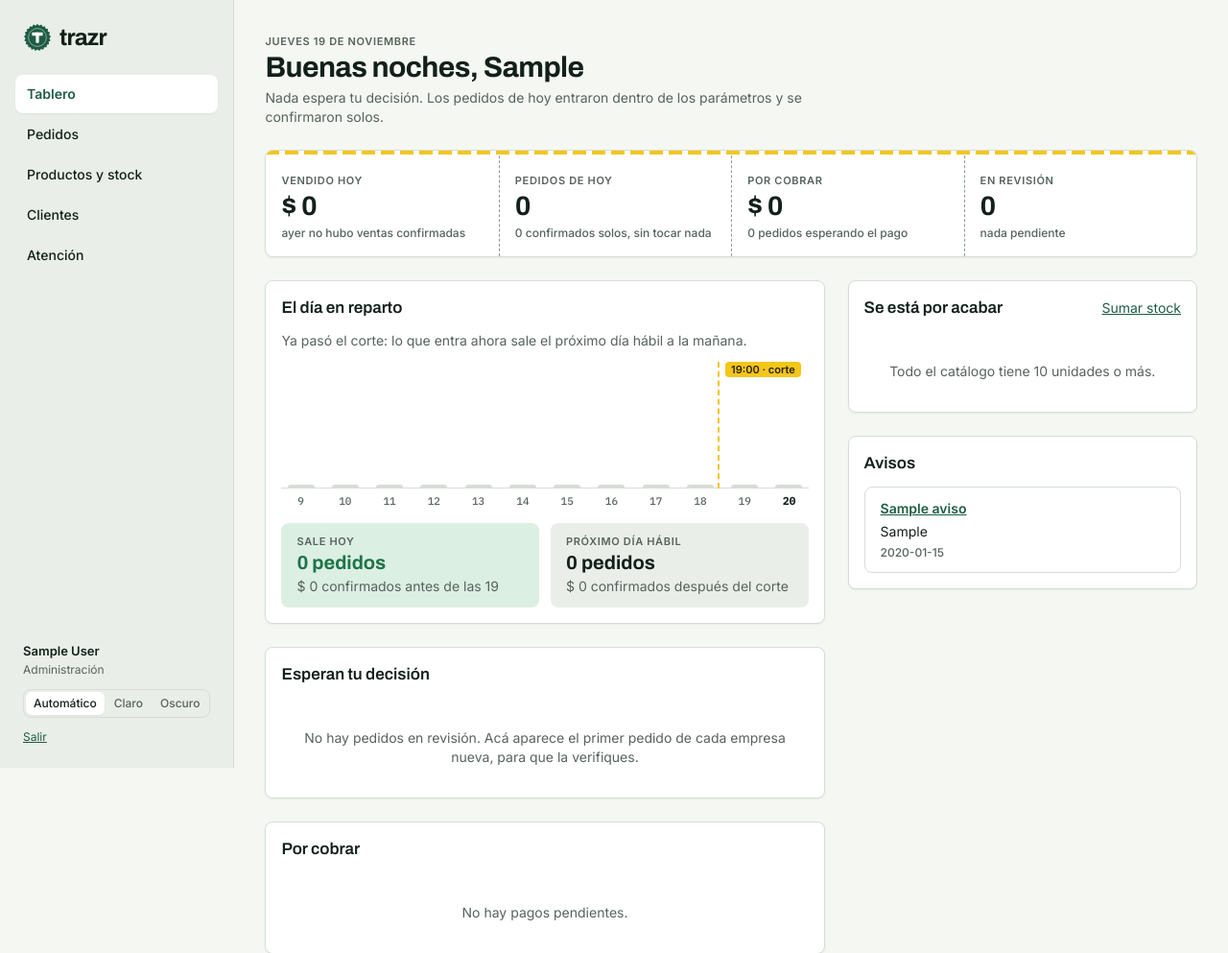
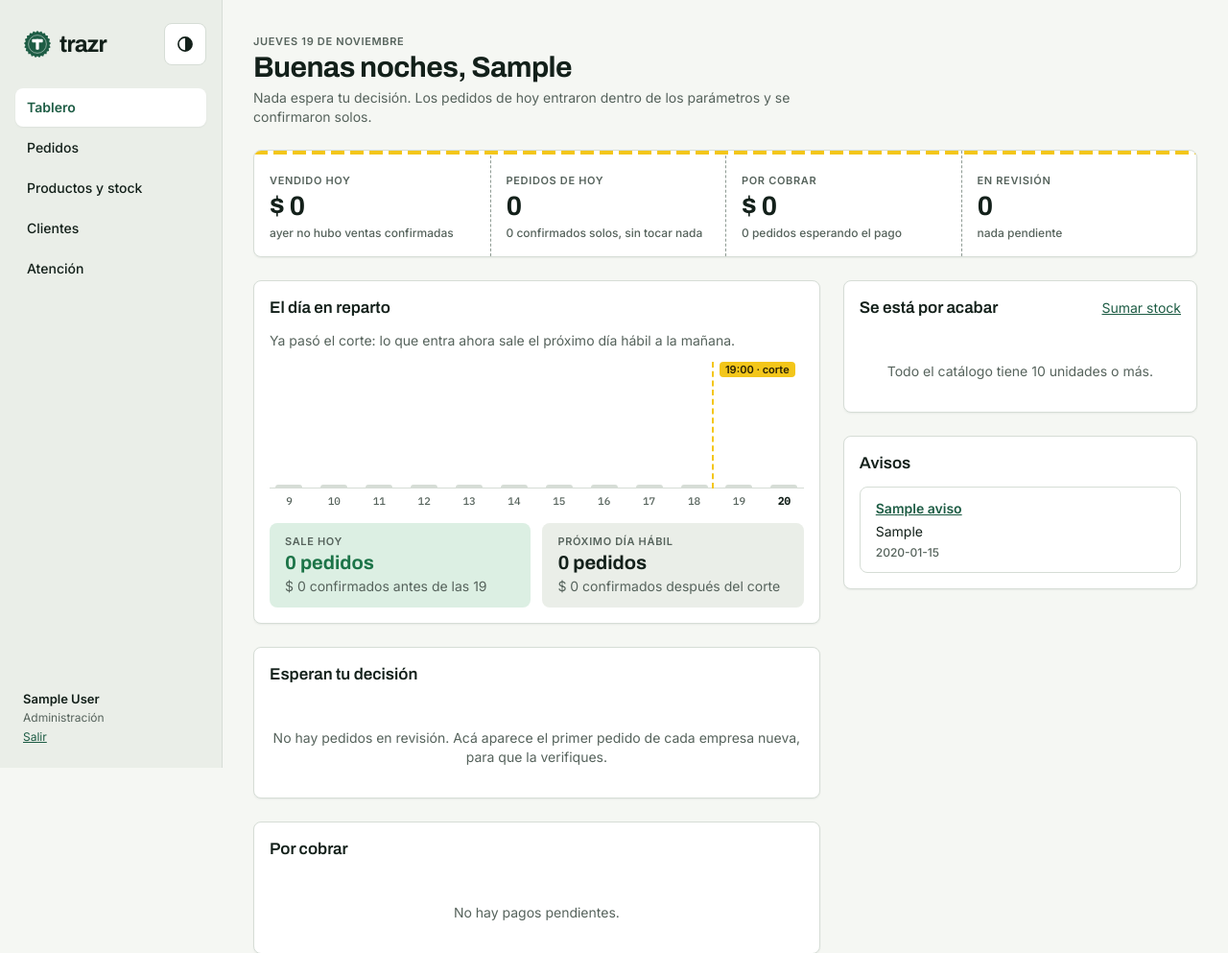
Before and after one commit to JosemariaHenriquezC/TRAZR, a FastAPI app: page /admin in a window 1280 px wide. Shown: the top 993 px of the page at 96% size. Run offline with FastAPI, Linux system fonts and the light colour scheme; the visitor is signed in with stand-in values (Sample User, id 1); tables that the repository leaves empty hold one stand-in row (values such as "Sample post").

Commit message:
Panel: botón de tema siempre a mano (arriba, también en el celular y en el ingreso)
Un solo botón que pasa Automático → Claro → Oscuro, con ícono de cada estado.
Reemplaza al selector que quedaba escondido dentro del menú en el celular.

Co-Authored-By: Claude Opus 5.5 <noreply@anthropic.com>
Claude-Session: https://claude.ai/code/session_01PWg987fXLTQ3eZk3JRRLQp

```diff
--- a/app/web/static/admin.css
+++ b/app/web/static/admin.css
@@ -56,12 +56,16 @@ a { color:var(--monte); } a:hover { color:var(--monte-hover); }
 .count { min-width:20px; padding:0 6px; border-radius:999px; background:var(--limon); color:var(--on-limon); font:600 12px/20px var(--font-sans); text-align:center; }
 .side__foot { margin-top:auto; display:flex; flex-direction:column; gap:var(--space-1); padding:0 var(--space-2); font-size:12px; line-height:16px; color:var(--ink-muted); }
 .side__foot strong { color:var(--ink); font-weight:600; font-size:13px; }
-.theme-switch { display:flex; gap:2px; margin:var(--space-2) 0; padding:2px; border:1px solid var(--line); border-radius:var(--radius-md);
-  background:var(--surface-sunken); width:max-content; }
-.theme-switch button { border:0; background:none; color:var(--ink-muted); font:500 12px/16px var(--font-sans); padding:4px 8px;
-  border-radius:6px; cursor:pointer; transition:background-color .15s var(--ease), color .15s var(--ease); }
-.theme-switch button:hover { color:var(--ink); }
-.theme-switch button[aria-pressed="true"] { background:var(--surface-raised); color:var(--ink); box-shadow:var(--shadow-panel); }
+.side__actions { display:flex; align-items:center; gap:var(--space-2); }
+.theme-btn { display:inline-flex; align-items:center; justify-content:center; width:44px; height:44px; padding:0;
+  border:1px solid var(--line); border-radius:var(--radius-md); background:var(--surface-raised); color:var(--ink);
+  cursor:pointer; transition:background-color .15s var(--ease), border-color .15s var(--ease); }
+.theme-btn:hover { border-color:var(--line-strong); }
+.theme-btn:active { transform:scale(.96); }
+.theme-btn__icon { display:none; }
+.theme-btn[data-state="auto"] .theme-btn__icon--auto,
+.theme-btn[data-state="light"] .theme-btn__icon--light,
+.theme-btn[data-state="dark"] .theme-btn__icon--dark { display:block; }
 .nav-link-btn { background:none; border:0; padding:0; color:var(--monte); font:inherit; cursor:pointer; text-decoration:underline; }
 
 /* Botón hamburguesa (solo en pantallas angostas) */
--- /dev/null
+++ b/app/web/static/tema.js
@@ -0,0 +1,31 @@
+// Botón de tema del panel: Automático (como el dispositivo) → Claro → Oscuro.
+// La elección se guarda en este navegador; el <head> ya la aplicó antes de pintar.
+(function () {
+  var KEY = "trazr-tema";
+  var ORDER = ["auto", "light", "dark"];
+  var LABEL = { auto: "Automático", light: "Claro", dark: "Oscuro" };
+  var root = document.documentElement;
+
+  function current() { return root.dataset.theme || "auto"; }
+
+  function paint() {
+    var t = current();
+    document.querySelectorAll("[data-theme-toggle]").forEach(function (b) {
+      b.dataset.state = t;
+      var next = ORDER[(ORDER.indexOf(t) + 1) % ORDER.length];
+      b.setAttribute("aria-label", "Tema: " + LABEL[t] + ". Cambiar a " + LABEL[next]);
+      b.title = "Tema: " + LABEL[t];
+    });
+  }
+
+  document.addEventListener("click", function (e) {
+    var b = e.target.closest && e.target.closest("[data-theme-toggle]");
+    if (!b) return;
+    var t = ORDER[(ORDER.indexOf(current()) + 1) % ORDER.length];
+    if (t === "auto") { delete root.dataset.theme; } else { root.dataset.theme = t; }
+    try { if (t === "auto") localStorage.removeItem(KEY); else localStorage.setItem(KEY, t); } catch (err) {}
+    paint();
+  });
+
+  paint();
+})();
--- /dev/null
+++ b/app/web/templates/_tema.html
@@ -0,0 +1,5 @@
+<button type="button" class="theme-btn" data-theme-toggle data-state="auto" aria-label="Cambiar tema" title="Tema">
+  <svg class="theme-btn__icon theme-btn__icon--auto" viewBox="0 0 24 24" width="20" height="20" aria-hidden="true" fill="none" stroke="currentColor" stroke-width="2"><circle cx="12" cy="12" r="8.5"/><path d="M12 3.5a8.5 8.5 0 0 1 0 17z" fill="currentColor" stroke="none"/></svg>
+  <svg class="theme-btn__icon theme-btn__icon--light" viewBox="0 0 24 24" width="20" height="20" aria-hidden="true" fill="none" stroke="currentColor" stroke-width="2" stroke-linecap="round"><circle cx="12" cy="12" r="4"/><path d="M12 2.5v2M12 19.5v2M4.6 4.6l1.4 1.4M18 18l1.4 1.4M2.5 12h2M19.5 12h2M4.6 19.4 6 18M18 6l1.4-1.4"/></svg>
+  <svg class="theme-btn__icon theme-btn__icon--dark" viewBox="0 0 24 24" width="20" height="20" aria-hidden="true" fill="none" stroke="currentColor" stroke-width="2" stroke-linejoin="round"><path d="M20.5 14.2A8.5 8.5 0 1 1 9.8 3.5a6.6 6.6 0 0 0 10.7 10.7z"/></svg>
+</button>
--- a/app/web/templates/base.html
+++ b/app/web/templates/base.html
@@ -21,10 +21,13 @@ try { var t = localStorage.getItem("trazr-tema"); if (t === "light" || t === "da
   <aside class="side" id="side">
     <div class="side__top">
       <a class="brand" href="/admin"><img class="brand__mark" src="/static/marca/trazr-simbolo.svg" alt="" width="30" height="30">{{ shop }}</a>
+      <div class="side__actions">
+      {% include "_tema.html" %}
       <button class="menu-toggle" type="button" aria-controls="menu" aria-expanded="false" aria-label="Abrir menú">
         <span class="menu-toggle__bars" aria-hidden="true"></span>
         {% if pending_count or attention_keys %}<span class="menu-toggle__dot" aria-hidden="true"></span>{% endif %}
       </button>
+      </div>
     </div>
     <div class="side__menu" id="menu">
       <nav class="nav" aria-label="Secciones">
@@ -36,11 +39,6 @@ try { var t = localStorage.getItem("trazr-tema"); if (t === "light" || t === "da
       </nav>
       <div class="side__foot">
         <strong>{{ admin.name }}</strong><span>Administración</span>
-        <div class="theme-switch" role="group" aria-label="Tema del panel">
-          <button type="button" data-theme-choice="auto">Automático</button>
-          <button type="button" data-theme-choice="light">Claro</button>
-          <button type="button" data-theme-choice="dark">Oscuro</button>
-        </div>
         <form method="post" action="/admin/salir"><input type="hidden" name="csrf_token" value="{{ csrf }}"><button class="nav-link-btn" type="submit">Salir</button></form>
       </div>
     </div>
@@ -69,23 +67,6 @@ try { var t = localStorage.getItem("trazr-tema"); if (t === "light" || t === "da
     if (e.key === "Escape" && side.classList.contains("is-open")) { toggle.click(); toggle.focus(); }
   });
 
-  // Tema: Automático (como el dispositivo), Claro u Oscuro; se recuerda en este navegador.
-  var root = document.documentElement;
-  var choices = document.querySelectorAll("[data-theme-choice]");
-  function paint() {
-    var current = root.dataset.theme || "auto";
-    choices.forEach(function (b) { b.setAttribute("aria-pressed", b.dataset.themeChoice === current ? "true" : "false"); });
-  }
-  choices.forEach(function (b) {
-    b.addEventListener("click", function () {
-      var t = b.dataset.themeChoice;
-      if (t === "auto") { delete root.dataset.theme; } else { root.dataset.theme = t; }
-      try { if (t === "auto") localStorage.removeItem("trazr-tema"); else localStorage.setItem("trazr-tema", t); } catch (e) {}
-      paint();
-    });
-  });
-  paint();
-
   // Se refresca sola: cada 10 s pregunta si cambió algo (pedidos, stock, avisos).
   // Si estás escribiendo en un formulario no recarga: muestra «Hay novedades».
   var version = document.body.dataset.version;
@@ -110,5 +91,6 @@ try { var t = localStorage.getItem("trazr-tema"); if (t === "light" || t === "da
   document.addEventListener("visibilitychange", function () { if (!document.hidden) check(); });
 })();
 </script>
+<script src="/static/tema.js"></script>
 </body>
 </html>
--- a/app/web/templates/login.html
+++ b/app/web/templates/login.html
@@ -26,6 +26,8 @@ try { var t = localStorage.getItem("trazr-tema"); if (t === "light" || t === "da
   .login form { width:100%; max-width:360px; display:flex; flex-direction:column; gap:16px; }
   .login h1 { margin:0; font:700 28px/34px var(--font-display); letter-spacing:-.02em; }
   .login p { margin:0; color:var(--ink-muted); }
+  .login__form-wrap { position:relative; }
+  .login__theme { position:absolute; top:16px; right:16px; }
 </style>
 </head>
 <body>
@@ -39,6 +41,7 @@ try { var t = localStorage.getItem("trazr-tema"); if (t === "light" || t === "da
     <span style="font-size:12px; opacity:.7">San Miguel de Tucumán</span>
   </div>
   <div class="login__form-wrap">
+    <div class="login__theme">{% include "_tema.html" %}</div>
     <form method="post" action="/admin/ingresar">
       <div style="display:flex; flex-direction:column; gap:4px">
         <h1>Ingresar</h1>
@@ -54,5 +57,6 @@ try { var t = localStorage.getItem("trazr-tema"); if (t === "light" || t === "da
     </form>
   </div>
 </div>
+<script src="/static/tema.js"></script>
 </body>
 </html>
```
